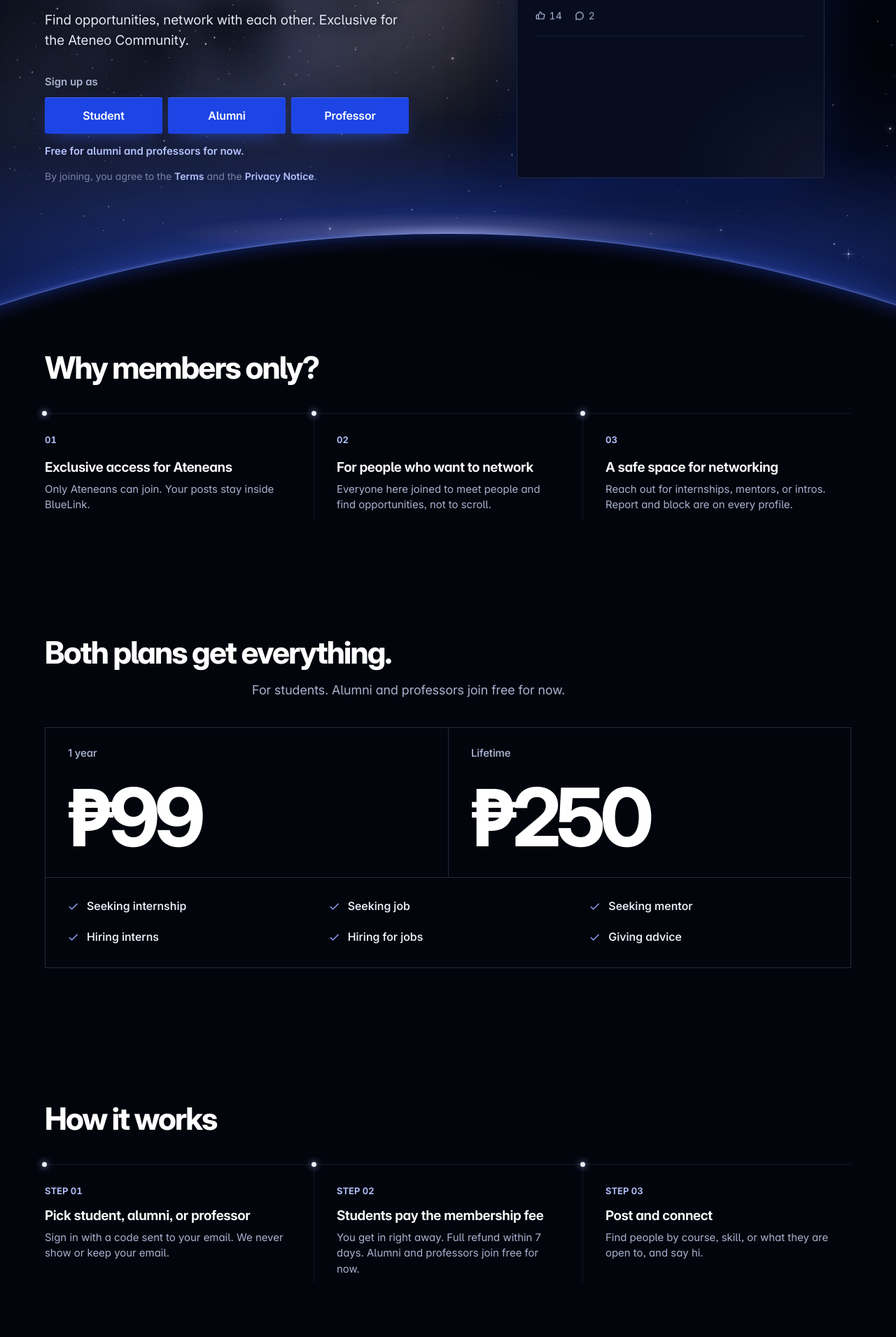
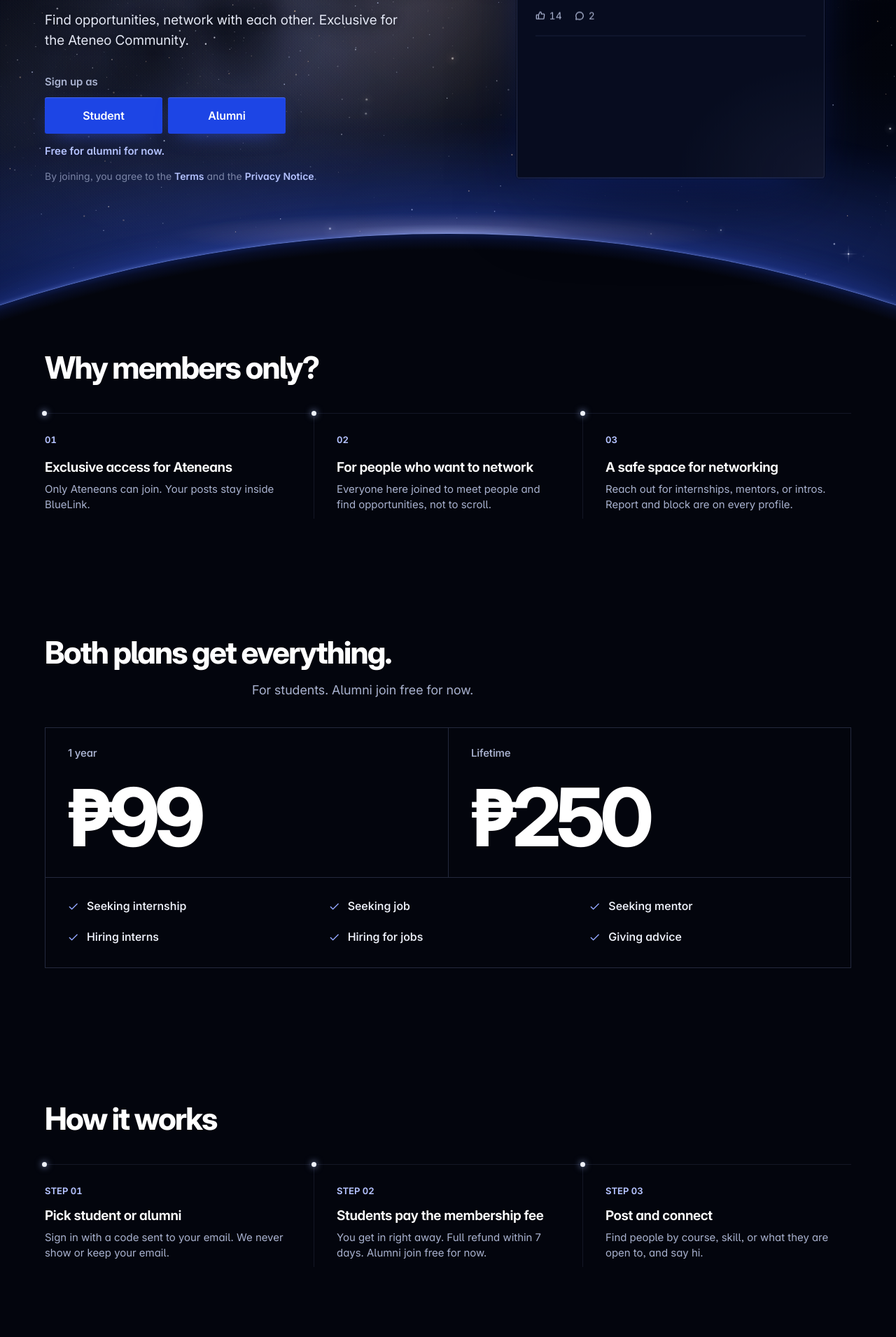
Before and after one commit to kaogacusan/bluelink, a React (Vite) app: page / in a window 1280 px wide. Shown: the part 340-2250 px from the top of the page at 70% size. Built offline with nearby package versions, Linux system fonts and the light colour scheme; no server answers.

Commit message:
feat(signup): turn off professor sign up for now
Co-Authored-By: Claude Opus 5.5 (1M context) <noreply@anthropic.com>

```diff
--- a/shared/options.js
+++ b/shared/options.js
@@ -102,7 +102,8 @@ export const LEVELS = [
 export const ROLES = [
   { id: 'student', label: 'Student' },
   { id: 'alum', label: 'Alumni' },
-  { id: 'faculty', label: 'Faculty or staff' },
+  // Faculty is off for now. Remove the // to turn it back on.
+  // { id: 'faculty', label: 'Faculty or staff' },
 ]
 
 export const KINDS = [
--- a/shared/school.js
+++ b/shared/school.js
@@ -11,7 +11,8 @@ export const SCHOOL = {
 export const SIGNUP_ROLES = [
   { id: 'student', label: 'Student', title: 'Sign up as a student', domains: ['student.ateneo.edu'], hint: 'Use your Ateneo student email. It ends in @student.ateneo.edu.' },
   { id: 'alum', label: 'Alumni', title: 'Sign up as alumni', domains: [], hint: 'Type your full email, like juan@gmail.com.' },
-  { id: 'faculty', label: 'Professor', title: 'Sign up as a professor', domains: ['ateneo.edu'], hint: 'Use your Ateneo email. It ends in @ateneo.edu.' },
+  // Professor sign up is off for now. Remove the // to turn it back on.
+  // { id: 'faculty', label: 'Professor', title: 'Sign up as a professor', domains: ['ateneo.edu'], hint: 'Use your Ateneo email. It ends in @ateneo.edu.' },
 ]
 
 export const signupRole = (id) => SIGNUP_ROLES.find((r) => r.id === id) || null
--- a/src/screens/Landing.tsx
+++ b/src/screens/Landing.tsx
@@ -22,8 +22,8 @@ const WHY = [
 ]
 
 const STEPS = [
-  { title: 'Pick student, alumni, or professor', text: 'Sign in with a code sent to your email. We never show or keep your email.' },
-  { title: 'Students pay the membership fee', text: `You get in right away. Full refund within ${LEGAL.refundDays} days. Alumni and professors join free for now.` },
+  { title: 'Pick student or alumni', text: 'Sign in with a code sent to your email. We never show or keep your email.' },
+  { title: 'Students pay the membership fee', text: `You get in right away. Full refund within ${LEGAL.refundDays} days. Alumni join free for now.` },
   { title: 'Post and connect', text: 'Find people by course, skill, or what they are open to, and say hi.' },
 ]
 
@@ -68,7 +68,7 @@ function SignInForm() {
   const [devCode, setDevCode] = useState<string | null>(null)
   const [error, setError] = useState('')
   const [busy, setBusy] = useState(false)
-  // Students and professors type only the part before the @. A full email still works.
+  // Students type only the part before the @. A full email still works.
   const domain = role?.domains[0]
   const local = !!domain && !typed.includes('@')
   const email = (local ? `${typed.trim()}@${domain}` : typed.trim()).toLowerCase()
@@ -138,7 +138,7 @@ function SignInForm() {
             </button>
           ))}
         </div>
-        <p className="l-free">Free for alumni and professors for now.</p>
+        <p className="l-free">Free for alumni for now.</p>
         {fine}
       </div>
     )
@@ -309,7 +309,7 @@ export function Landing() {
       <section className="l-band">
         <div className="l-band-inner">
           <h2>Both plans get everything.</h2>
-          <p className="l-band-note">For students. Alumni and professors join free for now.</p>
+          <p className="l-band-note">For students. Alumni join free for now.</p>
           <div className="l-plan-table">
             <div className="l-plans">
               {PLANS.map((p) => (
```
